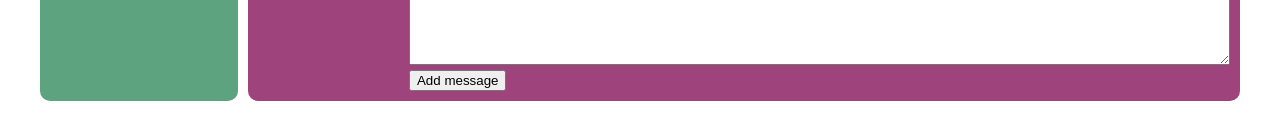
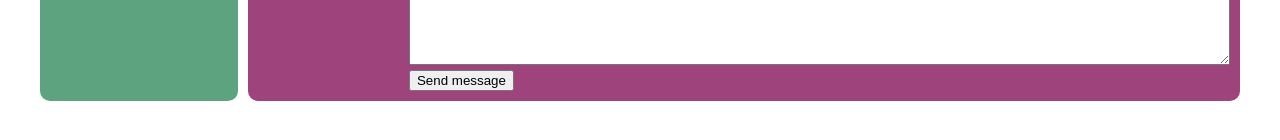
Before and after one commit to stpkkk/it-kamasutra-socialnetwork, a React (Create React App) app: page /dialogs in a window 1280 px wide. Shown: the part 256-396 px from the top of the page. Built offline with nearby package versions, Linux system fonts and the light colour scheme.

Commit message:
lesson 40 Messages

```diff
--- a/src/components/Dialogs/Messages/Messages.jsx
+++ b/src/components/Dialogs/Messages/Messages.jsx
@@ -1,23 +1,22 @@
-import React, { createRef } from "react";
 import styles from "../Dialogs.module.css";
 import Message from "../Message/Message";
 import {
-  addMessageActionCreator,
+  sendMessageActionCreator,
   updateNewMessageTextActionCreator,
 } from "../../../redux/store";
 
 export const Messages = (props) => {
-  const newMessageElement = createRef();
+
   let messagesElements = props.messages.map((m) => (
     <Message message={m.message} key={m.id} />
   ));
 
-  let addMessage = () => {
-    props.dispatch(addMessageActionCreator());
+  let sendMessage = () => {
+    props.dispatch(sendMessageActionCreator());
   };
 
-  let onMessageChange = () => {
-    let text = newMessageElement.current.value;
+  let onMessageChange = (event) => {
+    let text = event.target.value;
     props.dispatch(updateNewMessageTextActionCreator(text));
   };
 
@@ -27,14 +26,14 @@ export const Messages = (props) => {
       <div>
         <textarea
           onChange={onMessageChange}
-          ref={newMessageElement}
           value={props.newMessageText}
+          placeholder="Enter your message"
           cols="100"
           rows="5"
         />
       </div>
       <div>
-        <button onClick={addMessage}>Add message</button>
+        <button onClick={sendMessage}>Send message</button>
       </div>
     </div>
   );
--- a/src/redux/store.js
+++ b/src/redux/store.js
@@ -1,6 +1,6 @@
 const ADD_POST = "ADD-POST";
 const UPDATE_NEW_POST_TEXT = "UPDATE-NEW-POST-TEXT";
-const ADD_MESSAGE = "ADD-MESSAGE";
+const SEND_MESSAGE = "SEND-MESSAGE";
 const UPDATE_NEW_MESSAGE_TEXT = "UPDATE-NEW-MESSAGE-TEXT";
 
 let store = {
@@ -60,7 +60,7 @@ let store = {
     } else if (action.type === "UPDATE-NEW-POST-TEXT") {
       this._state.profilePage.newPostText = action.newText;
       this._callSubscriber(this._state);
-    } else if (action.type === "ADD-MESSAGE") {
+    } else if (action.type === "SEND-MESSAGE") {
       let newMessage = {
         id: 7,
         message: this._state.dialogsPage.newMessageText,
@@ -84,7 +84,7 @@ export const updateNewPostTextActionCreator = (text) => {
   };
 };
 
-export const addMessageActionCreator = () => ({ type: ADD_MESSAGE });
+export const sendMessageActionCreator = () => ({ type: SEND_MESSAGE });
 export const updateNewMessageTextActionCreator = (text) => ({
   type: UPDATE_NEW_MESSAGE_TEXT,
   newText: text,
```
